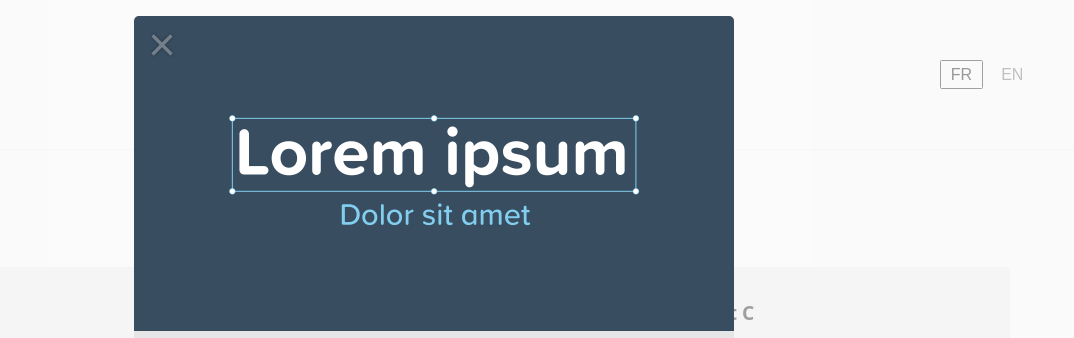
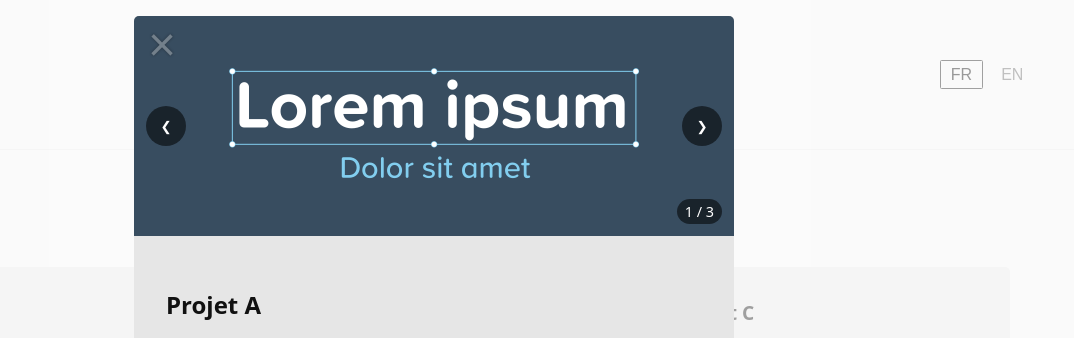
Before and after one commit to Palmisano-Enzo/palmisano-enzo.github.io, a plain HTML site: page site/blog.html in a window 1280 px wide. Both pictures are taken after a click on the element 245 px from the left and 341 px from the top of the page. Shown: the top 338 px of the page, 206-1280 px from the left. Drawn offline with Linux system fonts and the light colour scheme.

Commit message:
Adding a image slider

```diff
--- /dev/null
+++ b/site/assets/project_a/images.json
@@ -0,0 +1,5 @@
+[
+  "0_test.png",
+  "1_test.png",
+  "2_test.png"
+]
--- a/site/css/style.css
+++ b/site/css/style.css
@@ -171,8 +171,10 @@
   }
 
 .overlay-media {
+    position: relative;
     flex: 0 0 220px;
     background: #ccc;
+    overflow: hidden;
 }
 
 .overlay-media img {
@@ -180,6 +182,34 @@
     height: 100%;
     object-fit: cover;
     display: block;
+}
+
+.overlay-media .slider-control {
+    position: absolute;
+    top: 50%;
+    transform: translateY(-50%);
+    z-index: 2;
+    border: 0;
+    border-radius: 50%;
+    width: 2.5rem;
+    height: 2.5rem;
+    color: white;
+    background: rgba(0, 0, 0, 0.55);
+    cursor: pointer;
+}
+
+.overlay-media .slider-previous { left: 0.75rem; }
+.overlay-media .slider-next { right: 0.75rem; }
+
+.overlay-media .slider-counter {
+    position: absolute;
+    right: 0.75rem;
+    bottom: 0.75rem;
+    padding: 0.2rem 0.5rem;
+    color: white;
+    background: rgba(0, 0, 0, 0.55);
+    border-radius: 1rem;
+    font-size: 0.9rem;
 }
 
 .overlay-body {
--- a/site/data/projects.csv
+++ b/site/data/projects.csv
@@ -1,4 +1,4 @@
-lang,title,subtitle,description,date,link,tags,image
+lang,title,subtitle,description,date,link,tags,image_folder
 fr,Projet A,"Lorem ipsum dolor sit amet, consectetur adipiscing elit. Ut finibus.","Lorem ipsum dolor sit amet, consectetur adipiscing elit. Donec nisi sem, fringilla et ex ut, accumsan lobortis augue. Proin vitae lacinia nulla. Aenean elit lectus, consequat in aliquam in, rhoncus vitae eros. Nam non facilisis tortor. Morbi pharetra laoreet eros, non facilisis elit condimentum ut. Aliquam erat volutpat. Fusce sed mattis orci. Maecenas fermentum sodales nunc ac molestie. Aenean hendrerit nisi eget felis consectetur, efficitur condimentum velit feugiat. Aliquam erat volutpat. Integer scelerisque dui at purus ultricies pretium. Fusce a viverra lorem, posuere condimentum velit. Proin luctus ipsum eget nisl.
 <br/>
 Lorem ipsum dolor sit amet, consectetur adipiscing elit. Donec nisi sem, fringilla et ex ut, accumsan lobortis augue. Proin vitae lacinia nulla. Aenean elit lectus, consequat in aliquam in, rhoncus vitae eros. Nam non facilisis tortor. Morbi pharetra laoreet eros, non facilisis elit condimentum ut. Aliquam erat volutpat. Fusce sed mattis orci. Maecenas fermentum sodales nunc ac molestie. Aenean hendrerit nisi eget felis consectetur, efficitur condimentum velit feugiat. Aliquam erat volutpat. Integer scelerisque dui at purus ultricies pretium. Fusce a viverra lorem, posuere condimentum velit. Proin luctus ipsum eget nisl.
@@ -7,7 +7,7 @@ Lorem ipsum dolor sit amet, consectetur adipiscing elit. Donec nisi sem, fringil
 <br/>
 Lorem ipsum dolor sit amet, consectetur adipiscing elit. Donec nisi sem, fringilla et ex ut, accumsan lobortis augue. Proin vitae lacinia nulla. Aenean elit lectus, consequat in aliquam in, rhoncus vitae eros. Nam non facilisis tortor. Morbi pharetra laoreet eros, non facilisis elit condimentum ut. Aliquam erat volutpat. Fusce sed mattis orci. Maecenas fermentum sodales nunc ac molestie. Aenean hendrerit nisi eget felis consectetur, efficitur condimentum velit feugiat. Aliquam erat volutpat. Integer scelerisque dui at purus ultricies pretium. Fusce a viverra lorem, posuere condimentum velit. Proin luctus ipsum eget nisl.
 <br/>
-Lorem ipsum dolor sit amet, consectetur adipiscing elit. Donec nisi sem, fringilla et ex ut, accumsan lobortis augue. Proin vitae lacinia nulla. Aenean elit lectus, consequat in aliquam in, rhoncus vitae eros. Nam non facilisis tortor. Morbi pharetra laoreet eros, non facilisis elit condimentum ut. Aliquam erat volutpat. Fusce sed mattis orci. Maecenas fermentum sodales nunc ac molestie. Aenean hendrerit nisi eget felis consectetur, efficitur condimentum velit feugiat. Aliquam erat volutpat. Integer scelerisque dui at purus ultricies pretium. Fusce a viverra lorem, posuere condimentum velit. Proin luctus ipsum eget nisl.",2025-01-10,https://github.com/...,"web,js",
+Lorem ipsum dolor sit amet, consectetur adipiscing elit. Donec nisi sem, fringilla et ex ut, accumsan lobortis augue. Proin vitae lacinia nulla. Aenean elit lectus, consequat in aliquam in, rhoncus vitae eros. Nam non facilisis tortor. Morbi pharetra laoreet eros, non facilisis elit condimentum ut. Aliquam erat volutpat. Fusce sed mattis orci. Maecenas fermentum sodales nunc ac molestie. Aenean hendrerit nisi eget felis consectetur, efficitur condimentum velit feugiat. Aliquam erat volutpat. Integer scelerisque dui at purus ultricies pretium. Fusce a viverra lorem, posuere condimentum velit. Proin luctus ipsum eget nisl.",2025-01-10,https://github.com/...,"web,js",project_a
 fr,Projet B,"Lorem ipsum dolor sit amet, consectetur adipiscing elit. Ut finibus.","Lorem ipsum dolor sit amet, consectetur adipiscing elit. Donec nisi sem, fringilla et ex ut, accumsan lobortis augue. Proin vitae lacinia nulla. Aenean elit lectus, consequat in aliquam in, rhoncus vitae eros. Nam non facilisis tortor. Morbi pharetra laoreet eros, non facilisis elit condimentum ut. Aliquam erat volutpat. Fusce sed mattis orci. Maecenas fermentum sodales nunc ac molestie. Aenean hendrerit nisi eget felis consectetur, efficitur condimentum velit feugiat. Aliquam erat volutpat. Integer scelerisque dui at purus ultricies pretium. Fusce a viverra lorem, posuere condimentum velit. Proin luctus ipsum eget nisl.",2024-11-02,,"data,python",
 fr,Projet C,"Lorem ipsum dolor sit amet, consectetur adipiscing elit. Ut finibus.","Lorem ipsum dolor sit amet, consectetur adipiscing elit. Donec nisi sem, fringilla et ex ut, accumsan lobortis augue. Proin vitae lacinia nulla. Aenean elit lectus, consequat in aliquam in, rhoncus vitae eros. Nam non facilisis tortor. Morbi pharetra laoreet eros, non facilisis elit condimentum ut. Aliquam erat volutpat. Fusce sed mattis orci. Maecenas fermentum sodales nunc ac molestie. Aenean hendrerit nisi eget felis consectetur, efficitur condimentum velit feugiat. Aliquam erat volutpat. Integer scelerisque dui at purus ultricies pretium. Fusce a viverra lorem, posuere condimentum velit. Proin luctus ipsum eget nisl.",2024-08-25,https://github.com/...,"web,js",
 fr,Projet D,"Lorem ipsum dolor sit amet, consectetur adipiscing elit. Ut finibus.","Lorem ipsum dolor sit amet, consectetur adipiscing elit. Donec nisi sem, fringilla et ex ut, accumsan lobortis augue. Proin vitae lacinia nulla. Aenean elit lectus, consequat in aliquam in, rhoncus vitae eros. Nam non facilisis tortor. Morbi pharetra laoreet eros, non facilisis elit condimentum ut. Aliquam erat volutpat. Fusce sed mattis orci. Maecenas fermentum sodales nunc ac molestie. Aenean hendrerit nisi eget felis consectetur, efficitur condimentum velit feugiat. Aliquam erat volutpat. Integer scelerisque dui at purus ultricies pretium. Fusce a viverra lorem, posuere condimentum velit. Proin luctus ipsum eget nisl.",2024-06-17,,"data,python",
@@ -16,7 +16,7 @@ fr,Projet F,"Lorem ipsum dolor sit amet, consectetur adipiscing elit. Ut finibus
 fr,Projet G,"Lorem ipsum dolor sit amet, consectetur adipiscing elit. Ut finibus.","Lorem ipsum dolor sit amet, consectetur adipiscing elit. Donec nisi sem, fringilla et ex ut, accumsan lobortis augue. Proin vitae lacinia nulla. Aenean elit lectus, consequat in aliquam in, rhoncus vitae eros. Nam non facilisis tortor. Morbi pharetra laoreet eros, non facilisis elit condimentum ut. Aliquam erat volutpat. Fusce sed mattis orci. Maecenas fermentum sodales nunc ac molestie. Aenean hendrerit nisi eget felis consectetur, efficitur condimentum velit feugiat. Aliquam erat volutpat. Integer scelerisque dui at purus ultricies pretium. Fusce a viverra lorem, posuere condimentum velit. Proin luctus ipsum eget nisl.",2023-11-23,https://github.com/...,"web,js",
 fr,Projet H,"Lorem ipsum dolor sit amet, consectetur adipiscing elit. Ut finibus.","Lorem ipsum dolor sit amet, consectetur adipiscing elit. Donec nisi sem, fringilla et ex ut, accumsan lobortis augue. Proin vitae lacinia nulla. Aenean elit lectus, consequat in aliquam in, rhoncus vitae eros. Nam non facilisis tortor. Morbi pharetra laoreet eros, non facilisis elit condimentum ut. Aliquam erat volutpat. Fusce sed mattis orci. Maecenas fermentum sodales nunc ac molestie. Aenean hendrerit nisi eget felis consectetur, efficitur condimentum velit feugiat. Aliquam erat volutpat. Integer scelerisque dui at purus ultricies pretium. Fusce a viverra lorem, posuere condimentum velit. Proin luctus ipsum eget nisl.",2023-09-15,,"data,python",
 fr,Projet I,"Lorem ipsum dolor sit amet, consectetur adipiscing elit. Ut finibus.","Lorem ipsum dolor sit amet, consectetur adipiscing elit. Donec nisi sem, fringilla et ex ut, accumsan lobortis augue. Proin vitae lacinia nulla. Aenean elit lectus, consequat in aliquam in, rhoncus vitae eros. Nam non facilisis tortor. Morbi pharetra laoreet eros, non facilisis elit condimentum ut. Aliquam erat volutpat. Fusce sed mattis orci. Maecenas fermentum sodales nunc ac molestie. Aenean hendrerit nisi eget felis consectetur, efficitur condimentum velit feugiat. Aliquam erat volutpat. Integer scelerisque dui at purus ultricies pretium. Fusce a viverra lorem, posuere condimentum velit. Proin luctus ipsum eget nisl.",2023-07-08,https://github.com/...,"web,js",
-en,Project A,"Lorem ipsum dolor sit amet, consectetur adipiscing elit. Ut finibus.","Lorem ipsum dolor sit amet, consectetur adipiscing elit. Donec nisi sem, fringilla et ex ut, accumsan lobortis augue. Proin vitae lacinia nulla. Aenean elit lectus, consequat in aliquam in, rhoncus vitae eros. Nam non facilisis tortor. Morbi pharetra laoreet eros, non facilisis elit condimentum ut. Aliquam erat volutpat. Fusce sed mattis orci. Maecenas fermentum sodales nunc ac molestie. Aenean hendrerit nisi eget felis consectetur, efficitur condimentum velit feugiat. Aliquam erat volutpat. Integer scelerisque dui at purus ultricies pretium. Fusce a viverra lorem, posuere condimentum velit. Proin luctus ipsum eget nisl.",2023-04-30,,"test, cooking",
+en,Project A,"Lorem ipsum dolor sit amet, consectetur adipiscing elit. Ut finibus.","Lorem ipsum dolor sit amet, consectetur adipiscing elit. Donec nisi sem, fringilla et ex ut, accumsan lobortis augue. Proin vitae lacinia nulla. Aenean elit lectus, consequat in aliquam in, rhoncus vitae eros. Nam non facilisis tortor. Morbi pharetra laoreet eros, non facilisis elit condimentum ut. Aliquam erat volutpat. Fusce sed mattis orci. Maecenas fermentum sodales nunc ac molestie. Aenean hendrerit nisi eget felis consectetur, efficitur condimentum velit feugiat. Aliquam erat volutpat. Integer scelerisque dui at purus ultricies pretium. Fusce a viverra lorem, posuere condimentum velit. Proin luctus ipsum eget nisl.",2023-04-30,,"test, cooking",project_a
 en,Project B,"Lorem ipsum dolor sit amet, consectetur adipiscing elit. Ut finibus.","Lorem ipsum dolor sit amet, consectetur adipiscing elit. Donec nisi sem, fringilla et ex ut, accumsan lobortis augue. Proin vitae lacinia nulla. Aenean elit lectus, consequat in aliquam in, rhoncus vitae eros. Nam non facilisis tortor. Morbi pharetra laoreet eros, non facilisis elit condimentum ut. Aliquam erat volutpat. Fusce sed mattis orci. Maecenas fermentum sodales nunc ac molestie. Aenean hendrerit nisi eget felis consectetur, efficitur condimentum velit feugiat. Aliquam erat volutpat. Integer scelerisque dui at purus ultricies pretium. Fusce a viverra lorem, posuere condimentum velit. Proin luctus ipsum eget nisl.",2023-05-01,,"data,python",
 en,Project C,"Lorem ipsum dolor sit amet, consectetur adipiscing elit. Ut finibus.","Lorem ipsum dolor sit amet, consectetur adipiscing elit. Donec nisi sem, fringilla et ex ut, accumsan lobortis augue. Proin vitae lacinia nulla. Aenean elit lectus, consequat in aliquam in, rhoncus vitae eros. Nam non facilisis tortor. Morbi pharetra laoreet eros, non facilisis elit condimentum ut. Aliquam erat volutpat. Fusce sed mattis orci. Maecenas fermentum sodales nunc ac molestie. Aenean hendrerit nisi eget felis consectetur, efficitur condimentum velit feugiat. Aliquam erat volutpat. Integer scelerisque dui at purus ultricies pretium. Fusce a viverra lorem, posuere condimentum velit. Proin luctus ipsum eget nisl.",2023-05-02,,"web,js",
 en,Project D,"Lorem ipsum dolor sit amet, consectetur adipiscing elit. Ut finibus.","Lorem ipsum dolor sit amet, consectetur adipiscing elit. Donec nisi sem, fringilla et ex ut, accumsan lobortis augue. Proin vitae lacinia nulla. Aenean elit lectus, consequat in aliquam in, rhoncus vitae eros. Nam non facilisis tortor. Morbi pharetra laoreet eros, non facilisis elit condimentum ut. Aliquam erat volutpat. Fusce sed mattis orci. Maecenas fermentum sodales nunc ac molestie. Aenean hendrerit nisi eget felis consectetur, efficitur condimentum velit feugiat. Aliquam erat volutpat. Integer scelerisque dui at purus ultricies pretium. Fusce a viverra lorem, posuere condimentum velit. Proin luctus ipsum eget nisl.",2023-05-03,,"data,python",
--- a/site/js/blog.js
+++ b/site/js/blog.js
@@ -10,7 +10,7 @@ fetch(PROJECTS_CSV_URL)
     return response.text();
   })
   .then(csv => {
-    allProjects = parseCsv(csv).map(([lang, title, subtitle, description, date, link, tags, image]) => ({
+    allProjects = parseCsv(csv).map(([lang, title, subtitle, description, date, link, tags, imageFolder]) => ({
       lang,
       title,
       subtitle,
@@ -18,7 +18,7 @@ fetch(PROJECTS_CSV_URL)
       date,
       link,
       tags,
-      image
+      imageFolder
     }));
 
     renderBlog();
@@ -86,15 +86,15 @@ function renderBlog() {
     });
 }
 
-function openProject(project) {
+async function openProject(project) {
   const overlay = document.getElementById("project-overlay");
   if (!overlay) return;
 
   const content = overlay.querySelector(".overlay-content");
   content.innerHTML = `
     <button class="overlay-close" aria-label="Fermer">&times;</button>
-    <div class="overlay-media">
-      <img src="${project.image || "assets/placeholder.png"}" alt="">
+    <div class="overlay-media" aria-label="Galerie d’images">
+      ${project.imageFolder ? "" : '<img src="assets/placeholder.png" alt="Image non disponible">'}
     </div>
     <div class="overlay-body">
       <h2>${project.title}</h2>
@@ -107,6 +107,40 @@ function openProject(project) {
 
   overlay.classList.add("open");
   document.body.style.overflow = "hidden";
+
+  const media = content.querySelector(".overlay-media");
+  if (!project.imageFolder) return;
+
+  try {
+    const folder = `assets/${encodeURIComponent(project.imageFolder)}`;
+    const response = await fetch(`${folder}/images.json`);
+    if (!response.ok) throw new Error(`Chargement du manifeste impossible (${response.status})`);
+
+    const images = await response.json();
+    if (!Array.isArray(images) || images.length === 0) return;
+
+    media.innerHTML = `
+      <button class="slider-control slider-previous" aria-label="Image précédente">&#10094;</button>
+      <img class="slider-image" src="" alt="${project.title}">
+      <button class="slider-control slider-next" aria-label="Image suivante">&#10095;</button>
+      <span class="slider-counter" aria-live="polite"></span>
+    `;
+
+    let currentIndex = 0;
+    const image = media.querySelector(".slider-image");
+    const counter = media.querySelector(".slider-counter");
+    const showImage = index => {
+      currentIndex = (index + images.length) % images.length;
+      image.src = `${folder}/${encodeURIComponent(images[currentIndex])}`;
+      counter.textContent = `${currentIndex + 1} / ${images.length}`;
+    };
+
+    media.querySelector(".slider-previous").addEventListener("click", () => showImage(currentIndex - 1));
+    media.querySelector(".slider-next").addEventListener("click", () => showImage(currentIndex + 1));
+    showImage(0);
+  } catch (error) {
+    console.error(`Erreur de chargement des images pour ${project.title} :`, error);
+  }
 }
 
 function closeOverlay() {
```
Also changed, not shown: site/assets/project_a/0_test.png (added), site/assets/project_a/1_test.png (added), site/assets/project_a/2_test.png (added).
